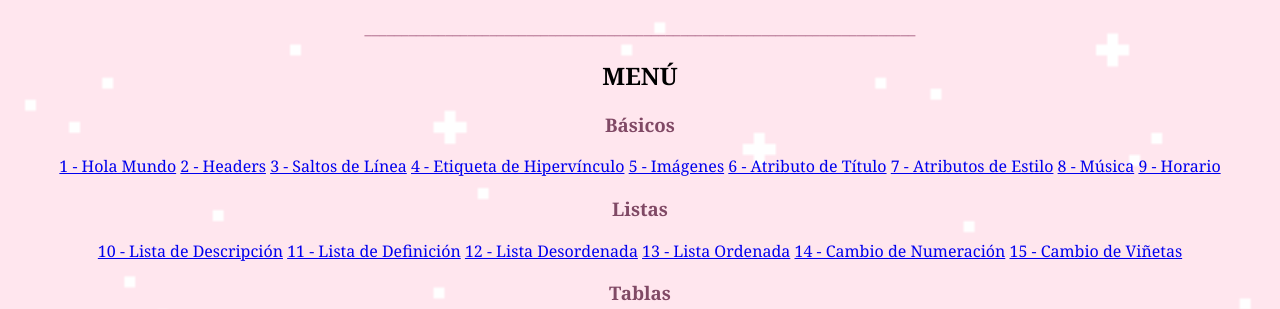
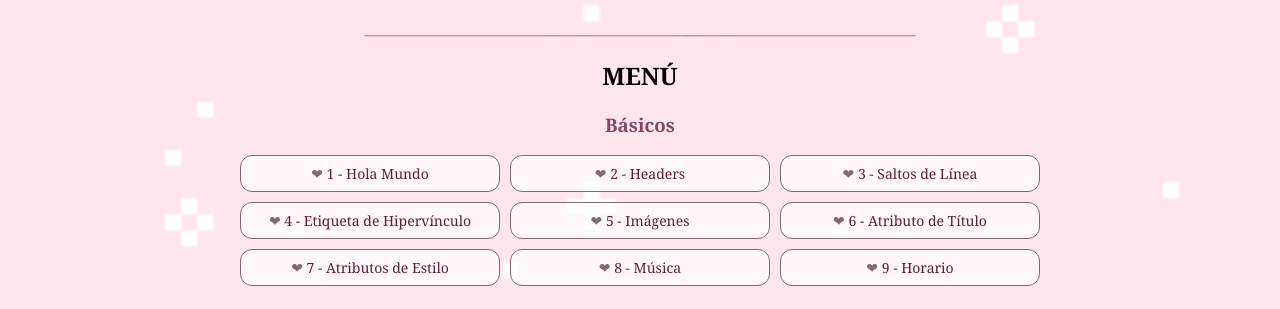
Before and after one commit to starclub-64bit/app_web, a plain HTML site: page app_web/parcial1/index.html in a window 1280 px wide. Shown: the part 643-952 px from the top of the page. Drawn offline with Linux system fonts and the light colour scheme.

Commit message:
AP 27092026

```diff
--- a/app_web/parcial1/index.html
+++ b/app_web/parcial1/index.html
@@ -2,15 +2,36 @@
 <html>
     <head>
     <style>
-        	dt::before {
+        .grupo {
+            display: grid;
+            grid-template-columns: repeat(auto-fit, minmax(220px, 1fr));
+            gap: 10px;
+            max-width: 800px;
+            margin: 0 auto 30px auto;
+        }
+        .grupo a {
+            background-color: rgba(255, 255, 255, 0.7);
+            border: 1px solid rgb(130, 104, 111);
+            border-radius: 12px;
+            padding: 8px;
+            color: rgb(94, 29, 59);
+            text-decoration: none;
+            font-size: 14px;
+        }
+        .grupo a:hover {
+            background-color: rgb(255, 214, 229);
+        }
+        .grupo a::before {
             content: "❤ ";
             color: rgb(130, 104, 111);
-        	margin-right: 0.2em; }
+        }
     </style>
 		<meta charset="UTF-8">
 		<title> Index Parcial 1</title>
 		<link rel="icon" type="image/x-icon" href="assets/mysweetpiano-icon.png">
 	</head>
+
+
 	<body style="text-align: center; background-color: #F5F2F3; background-image: url('assets/19e7.gif'); background-size: cover; font-family: Georgia;">
 		<br><br>
 		<p> <img src="assets/flor.jpg"
```
Lines whose indentation alone changed are shown as unchanged.
